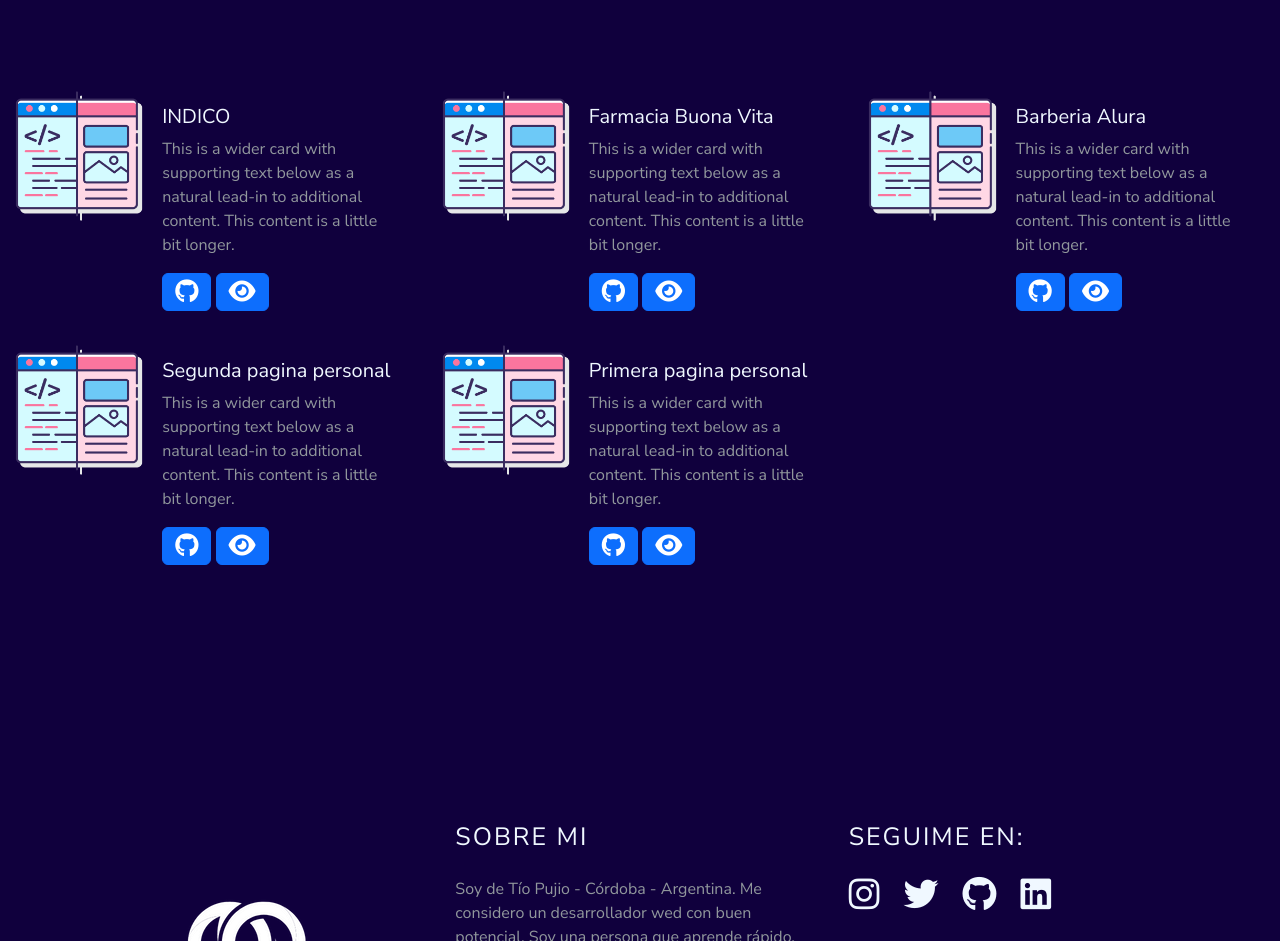
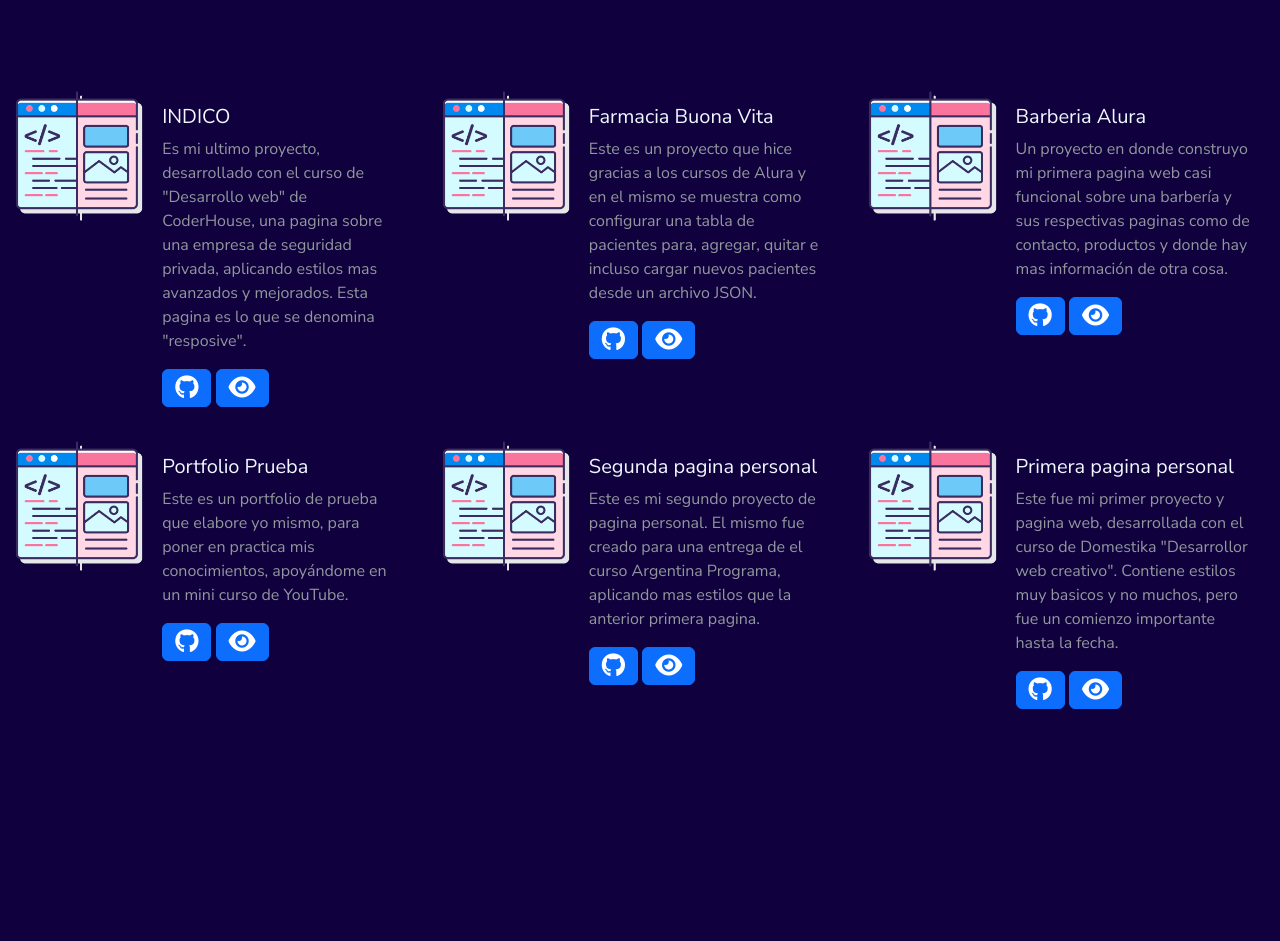
Before and after one commit to Alejo-Hurtado-Testa/Portfolio, a website: page pages/proyects.html in a window 1280 px wide. Shown: the part 960-1901 px from the top of the page. Drawn offline with nearby package versions, Linux system fonts and the light colour scheme; a web font is replaced by a local one.

Commit message:
Agregamos otro proyecto, ponemos los respectivos links de los repositorios a los proyectos que no tenian, modificamos el espaciado entre letras de la pagina de contacto, del formulario

```diff
--- a/pages/proyects.html
+++ b/pages/proyects.html
@@ -117,9 +117,10 @@
                 <div class="card-body">
                   <h5 class="card-title">INDICO</h5>
                   <p class="card-text">
-                    This is a wider card with supporting text below as a natural
-                    lead-in to additional content. This content is a little bit
-                    longer.
+                    Es mi ultimo proyecto, desarrollado con el curso de
+                    "Desarrollo web" de CoderHouse, una pagina sobre una empresa
+                    de seguridad privada, aplicando estilos mas avanzados y
+                    mejorados. Esta pagina es lo que se denomina "resposive".
                   </p>
                   <a
                     href="https://github.com/Alejo-Hurtado-Testa/INDICO"
@@ -149,9 +150,10 @@
                 <div class="card-body">
                   <h5 class="card-title">Farmacia Buona Vita</h5>
                   <p class="card-text">
-                    This is a wider card with supporting text below as a natural
-                    lead-in to additional content. This content is a little bit
-                    longer.
+                    Este es un proyecto que hice gracias a los cursos de Alura y
+                    en el mismo se muestra como configurar una tabla de
+                    pacientes para, agregar, quitar e incluso cargar nuevos
+                    pacientes desde un archivo JSON.
                   </p>
                   <a
                     href="https://github.com/Alejo-Hurtado-Testa/Farmacia_Buona_Vita_Alura"
@@ -181,9 +183,10 @@
                 <div class="card-body">
                   <h5 class="card-title">Barberia Alura</h5>
                   <p class="card-text">
-                    This is a wider card with supporting text below as a natural
-                    lead-in to additional content. This content is a little bit
-                    longer.
+                    Un proyecto en donde construyo mi primera pagina web casi
+                    funcional sobre una barbería y sus respectivas paginas como
+                    de contacto, productos y donde hay mas información de otra
+                    cosa.
                   </p>
                   <a
                     href="https://github.com/Alejo-Hurtado-Testa/Primera_Pagina_Web_Alura"
@@ -211,13 +214,48 @@
               </div>
               <div class="col-md-8">
                 <div class="card-body">
+                  <h5 class="card-title">Portfolio Prueba</h5>
+                  <p class="card-text">
+                    Este es un portfolio de prueba que elabore yo mismo, para
+                    poner en practica mis conocimientos, apoyándome en un mini
+                    curso de YouTube.
+                  </p>
+                  <a
+                    href="https://github.com/Alejo-Hurtado-Testa/Portfolio-prueba"
+                    class="btn btn-primary"
+                    target="_blank"
+                    ><i class="fa-brands fa-github fa-xl"></i
+                  ></a>
+                  <a href="" class="btn btn-primary"
+                    ><i class="fa-solid fa-eye fa-xl"></i
+                  ></a>
+                </div>
+              </div>
+            </div>
+          </div>
+        </div>
+        <div class="col-md-4">
+          <div class="card mb-3 bg-transparent" style="max-width: 540px">
+            <div class="row g-0">
+              <div class="col-md-4">
+                <img
+                  src="../imgs/programming.png"
+                  class="img-fluid rounded-start"
+                  alt="Imagen de proyecto"
+                />
+              </div>
+              <div class="col-md-8">
+                <div class="card-body">
                   <h5 class="card-title">Segunda pagina personal</h5>
                   <p class="card-text">
-                    This is a wider card with supporting text below as a natural
-                    lead-in to additional content. This content is a little bit
-                    longer.
+                    Este es mi segundo proyecto de pagina personal. El mismo fue
+                    creado para una entrega de el curso Argentina Programa,
+                    aplicando mas estilos que la anterior primera pagina.
                   </p>
-                  <a href="#" class="btn btn-primary"
+                  <a
+                    href="https://github.com/Alejo-Hurtado-Testa/Segunda-pagina-personal"
+                    class="btn btn-primary"
+                    target="_blank"
                     ><i class="fa-brands fa-github fa-xl"></i
                   ></a>
                   <a href="" class="btn btn-primary"
@@ -242,11 +280,15 @@
                 <div class="card-body">
                   <h5 class="card-title">Primera pagina personal</h5>
                   <p class="card-text">
-                    This is a wider card with supporting text below as a natural
-                    lead-in to additional content. This content is a little bit
-                    longer.
+                    Este fue mi primer proyecto y pagina web, desarrollada con
+                    el curso de Domestika "Desarrollor web creativo". Contiene
+                    estilos muy basicos y no muchos, pero fue un comienzo
+                    importante hasta la fecha.
                   </p>
-                  <a href="#" class="btn btn-primary"
+                  <a
+                    href="https://github.com/Alejo-Hurtado-Testa/Primera-pagina-personal"
+                    class="btn btn-primary"
+                    target="_blank"
                     ><i class="fa-brands fa-github fa-xl"></i
                   ></a>
                   <a href="" class="btn btn-primary"
--- a/scss/_contact.scss
+++ b/scss/_contact.scss
@@ -36,6 +36,7 @@
         margin-bottom: 70px;
         text-transform: uppercase;
         color: aliceblue;
+        letter-spacing: 3.5px;
       }
       .contact-form {
         width: 500px;
@@ -50,6 +51,7 @@
         .contact-label {
           font-size: 18px;
           color: rgb(145, 151, 156);
+          letter-spacing: 2px;
         }
         .contact-input {
           height: 30px;
```
Also changed, not shown: css/style.css, 1 other file.
